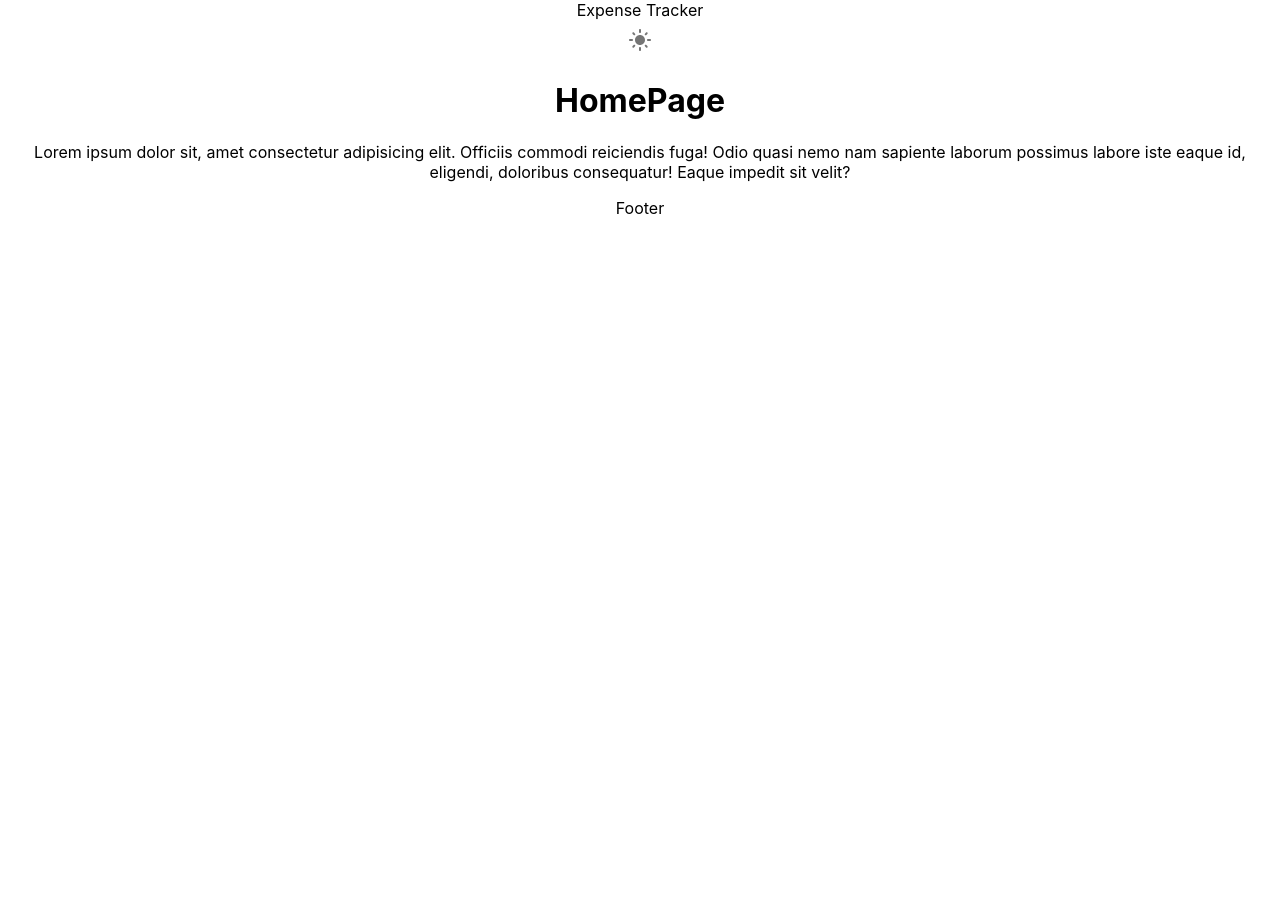
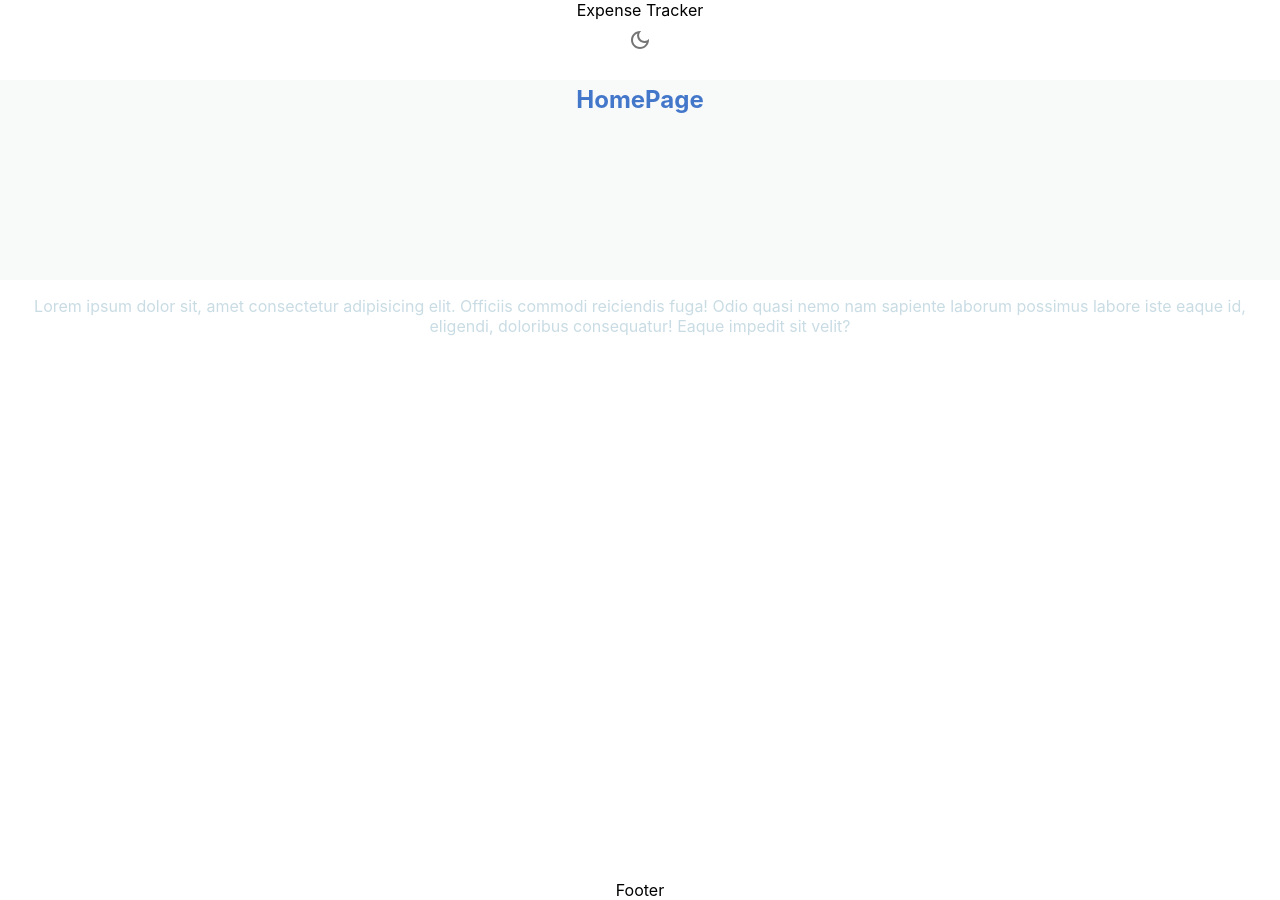
Before and after one commit to e-0922-ja/expense-tracker-app, a React (Create React App) app in the folder frontend/: page / in a window 1280 px wide. Before the commit the page ends 800 px from the top, so only its background shows below. Built offline with nearby package versions, Linux system fonts and the light colour scheme.

Commit message:
style/change-color

```diff
--- a/frontend/src/App.tsx
+++ b/frontend/src/App.tsx
@@ -3,14 +3,20 @@ import { Route, Routes } from "react-router-dom";
 import { HomePage } from "./views/pages/HomePage";
 import { Header } from "./views/components/Header";
 import { Footer } from "./views/components/Footer";
+import { useSelector } from "react-redux";
+import { RootState } from "./store/store";
+import { ThemeProvider } from "styled-components";
 
 function App() {
+  const theme = useSelector((state: RootState) => state.colorMode.value);
   return (
     <div className="App">
       <Header />
-      <Routes>
-        <Route path="/" element={<HomePage />} />
-      </Routes>
+      <ThemeProvider theme={theme}>
+        <Routes>
+          <Route path="/" element={<HomePage />} />
+        </Routes>
+      </ThemeProvider>
       <Footer />
     </div>
   );
--- a/frontend/src/constants/colorThemeConfig.ts
+++ b/frontend/src/constants/colorThemeConfig.ts
@@ -3,11 +3,15 @@ import { createTheme } from "@mui/material/styles";
 export const lightTheme = createTheme({
   palette: {
     mode: "light",
+    // White
     primary: {
-      main: "#6200EE",
+      main: "#ffffff",
+      light: "#f8f9f9",
     },
+    // Blue
     secondary: {
-      main: "#03DAC6",
+      main: "#4277ca",
+      light: "#c9dce4",
     },
   },
 });
@@ -15,11 +19,15 @@ export const lightTheme = createTheme({
 export const darkTheme = createTheme({
   palette: {
     mode: "dark",
+    // Black
     primary: {
-      main: "#BB86FC",
+      main: "#3e3f4d",
+      light: "#4d5c69",
     },
+    // Green
     secondary: {
-      main: "#03DAC6",
+      main: "#3aaa5b",
+      light: "#D2ECAD",
     },
   },
 });
--- a/frontend/src/types/colorType.ts
+++ b/frontend/src/types/colorType.ts
@@ -1,5 +1,6 @@
 export interface Order {
   main: string;
+  light: string;
 }
 
 export interface Palette {
--- a/frontend/src/views/components/Header.tsx
+++ b/frontend/src/views/components/Header.tsx
@@ -16,9 +16,9 @@ export const Header = () => {
       <div>
         <IconButton onClick={() => dispatch(toggleTheme())}>
           {theme.palette.mode === "light" ? (
+            <DarkModeButton />
+          ) : (
             <LightModeButton />
-          ) : (
-            <DarkModeButton />
           )}
         </IconButton>
       </div>
--- a/frontend/src/views/pages/HomePage.tsx
+++ b/frontend/src/views/pages/HomePage.tsx
@@ -1,17 +1,42 @@
 import React from "react";
+import styled from "styled-components";
+import { ColorTheme } from "../../types/colorType";
+
+interface StyledProps {
+  theme: ColorTheme;
+}
+
+const Wrapper = styled.div<StyledProps>`
+  height: 100vh;
+  background: ${({ theme }) => theme.palette.primary.main};
+`;
+
+const TitleWrapper = styled.section<StyledProps>`
+  height: 200px;
+  background: ${({ theme }) => theme.palette.primary.light};
+`;
+
+const TitleH1 = styled.h1<StyledProps>`
+  padding: 5px;
+  color: ${({ theme }) => theme.palette.secondary.main};
+`;
+
+const Text = styled.p<StyledProps>`
+  color: ${({ theme }) => theme.palette.secondary.light};
+`;
 
 export const HomePage = () => {
   return (
-    <div>
-      <div>
-        <h1>HomePage</h1>
-      </div>
-      <p>
+    <Wrapper>
+      <TitleWrapper>
+        <TitleH1>HomePage</TitleH1>
+      </TitleWrapper>
+      <Text>
         Lorem ipsum dolor sit, amet consectetur adipisicing elit. Officiis
         commodi reiciendis fuga! Odio quasi nemo nam sapiente laborum possimus
         labore iste eaque id, eligendi, doloribus consequatur! Eaque impedit sit
         velit?
-      </p>
-    </div>
+      </Text>
+    </Wrapper>
   );
 };
```
